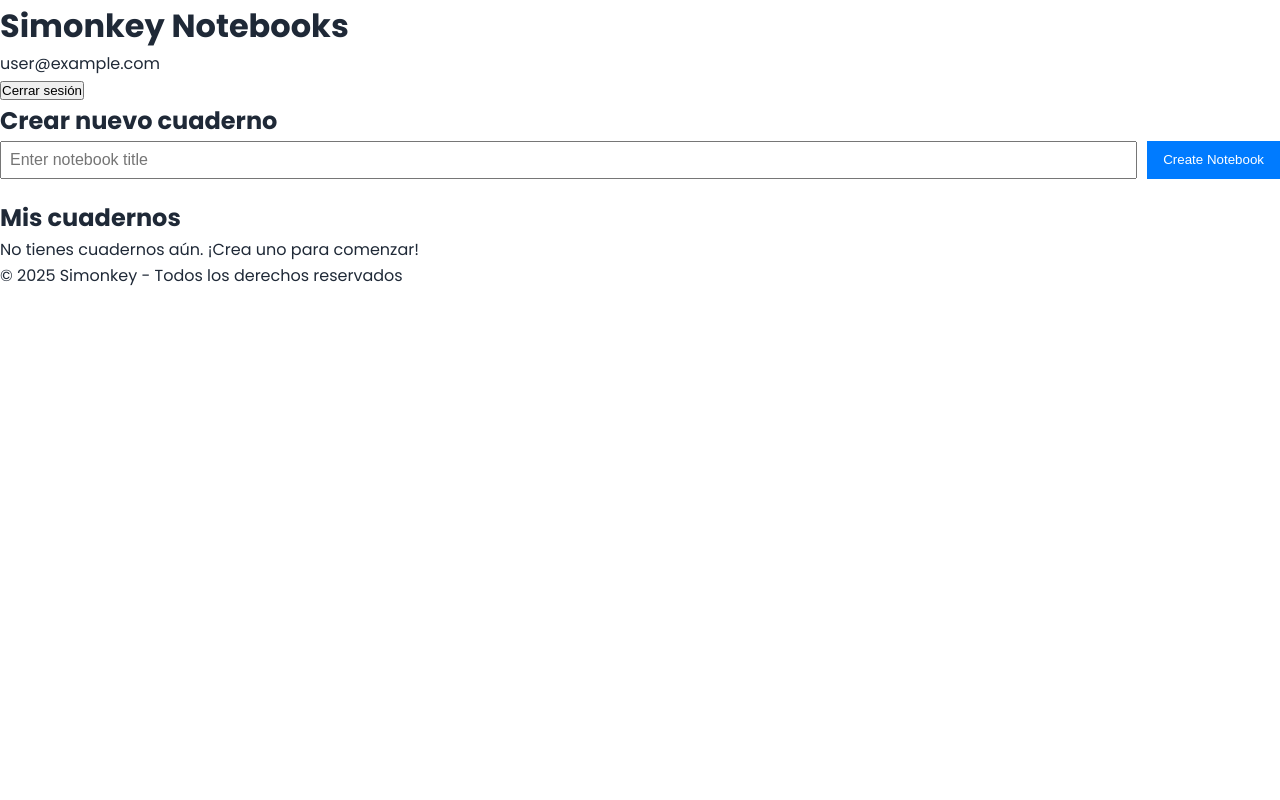
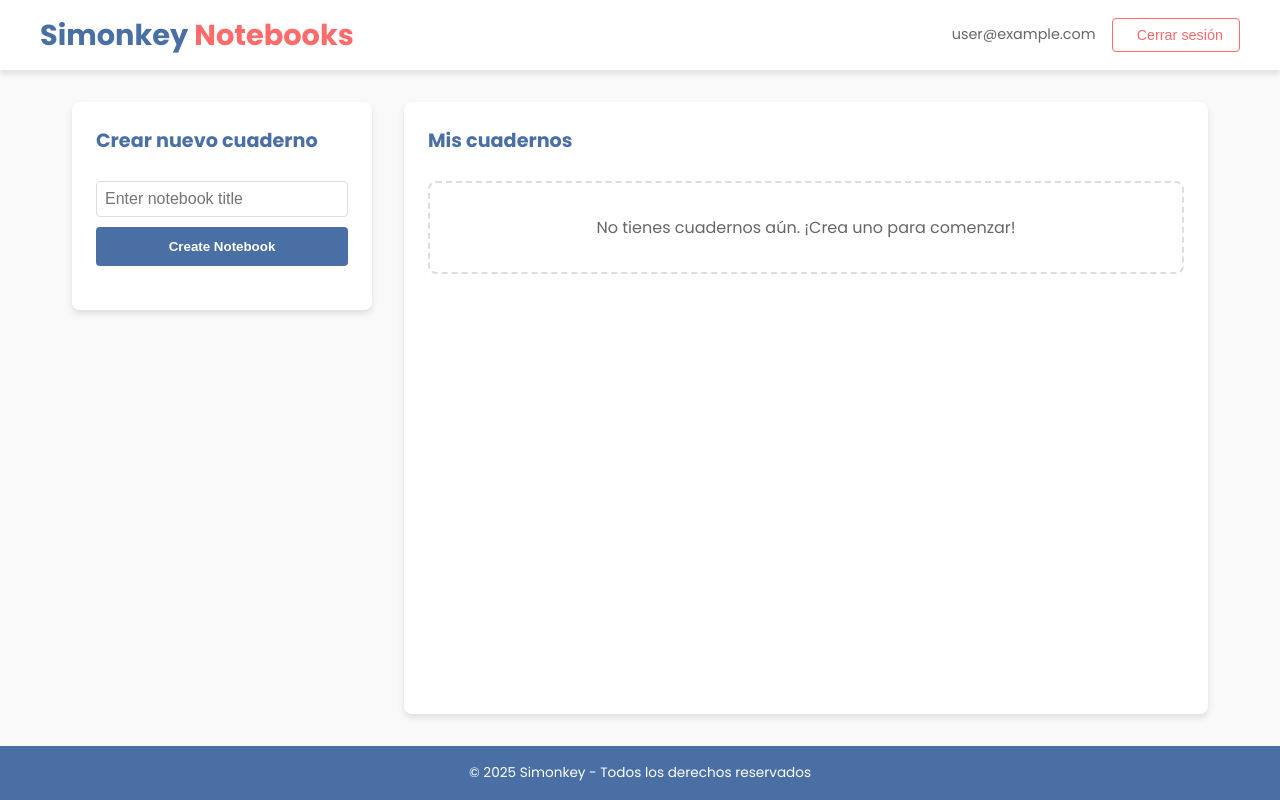
Before and after one commit to rubenelhore/simonkey-react, a React (Vite) app: page /notebooks in a window 1280 px wide. Built offline with nearby package versions, Linux system fonts and the light colour scheme; no server answers; the database is empty; sample sign-in values are in the browser's storage.

Commit message:
Se agrega el CSS de Notebooks

```diff
--- a/src/styles/Notebooks.css
+++ b/src/styles/Notebooks.css
@@ -0,0 +1,273 @@
+/* Notebooks.css - Estilos para la página de notebooks */
+
+/* Variables globales */
+:root {
+  --primary-color: #4a6fa5;
+  --accent-color: #ff6b6b;
+  --background-color: #f9f9f9;
+  --card-background: #ffffff;
+  --text-color: #333333;
+  --light-text: #666666;
+  --header-height: 70px;
+  --shadow: 0 4px 6px rgba(0, 0, 0, 0.1);
+  --transition: all 0.3s ease;
+}
+
+/* Contenedor principal */
+.notebooks-container {
+  min-height: 100vh;
+  background-color: var(--background-color);
+  color: var(--text-color);
+  display: flex;
+  flex-direction: column;
+  font-family: 'Poppins', -apple-system, BlinkMacSystemFont, 'Segoe UI', Roboto, Oxygen, Ubuntu, Cantarell, 'Open Sans', 'Helvetica Neue', sans-serif;
+}
+
+/* Header de la página */
+.notebooks-header {
+  background-color: var(--card-background);
+  box-shadow: var(--shadow);
+  padding: 0 2rem;
+  height: var(--header-height);
+  position: sticky;
+  top: 0;
+  z-index: 10;
+}
+
+.header-content {
+  max-width: 1200px;
+  margin: 0 auto;
+  display: flex;
+  justify-content: space-between;
+  align-items: center;
+  height: 100%;
+}
+
+.notebooks-header h1 {
+  font-weight: 700;
+  font-size: 1.8rem;
+  color: var(--primary-color);
+}
+
+.notebooks-header .accent {
+  color: var(--accent-color);
+}
+
+.user-section {
+  display: flex;
+  align-items: center;
+  gap: 1rem;
+}
+
+.user-email {
+  font-size: 0.9rem;
+  color: var(--light-text);
+}
+
+.logout-button {
+  background: none;
+  border: 1px solid var(--accent-color);
+  color: var(--accent-color);
+  padding: 0.5rem 1rem;
+  border-radius: 4px;
+  cursor: pointer;
+  font-size: 0.9rem;
+  transition: var(--transition);
+  display: flex;
+  align-items: center;
+  gap: 0.5rem;
+}
+
+.logout-button:hover {
+  background-color: var(--accent-color);
+  color: white;
+}
+
+/* Contenido principal */
+.notebooks-main {
+  flex: 1;
+  max-width: 1200px;
+  width: 100%;
+  margin: 2rem auto;
+  padding: 0 2rem;
+  display: grid;
+  grid-template-columns: 300px 1fr;
+  gap: 2rem;
+}
+
+@media (max-width: 768px) {
+  .notebooks-main {
+    grid-template-columns: 1fr;
+  }
+}
+
+/* Sección de creación */
+.create-section {
+  background-color: var(--card-background);
+  padding: 1.5rem;
+  border-radius: 8px;
+  box-shadow: var(--shadow);
+  height: fit-content;
+}
+
+.create-section h2 {
+  font-size: 1.2rem;
+  margin-bottom: 1.5rem;
+  color: var(--primary-color);
+}
+
+/* Sección de lista de cuadernos */
+.notebooks-list-section {
+  background-color: var(--card-background);
+  padding: 1.5rem;
+  border-radius: 8px;
+  box-shadow: var(--shadow);
+}
+
+.notebooks-list-section h2 {
+  font-size: 1.2rem;
+  margin-bottom: 1.5rem;
+  color: var(--primary-color);
+}
+
+/* Estado vacío */
+.empty-state {
+  padding: 2rem;
+  text-align: center;
+  color: var(--light-text);
+  border: 2px dashed #ddd;
+  border-radius: 8px;
+}
+
+/* Footer */
+.notebooks-footer {
+  background-color: var(--primary-color);
+  color: white;
+  padding: 1rem;
+  text-align: center;
+  font-size: 0.85rem;
+}
+
+/* Componente de loading */
+.loading-container {
+  display: flex;
+  flex-direction: column;
+  align-items: center;
+  justify-content: center;
+  height: 100vh;
+  gap: 1rem;
+}
+
+.spinner {
+  width: 40px;
+  height: 40px;
+  border: 4px solid #f3f3f3;
+  border-top: 4px solid var(--primary-color);
+  border-radius: 50%;
+  animation: spin 1s linear infinite;
+}
+
+@keyframes spin {
+  0% { transform: rotate(0deg); }
+  100% { transform: rotate(360deg); }
+}
+
+/* Mejoras para los componentes NotebookList y NotebookForm */
+/* Estos estilos ajustarán la presentación de los componentes existentes */
+
+/* Para el formulario de creación de notebooks */
+form {
+  display: flex;
+  flex-direction: column;
+  gap: 0.75rem;
+}
+
+input, textarea {
+  padding: 0.75rem;
+  border: 1px solid #ddd;
+  border-radius: 4px;
+  font-size: 0.9rem;
+  width: 100%;
+}
+
+button[type="submit"] {
+  background-color: var(--primary-color);
+  color: white;
+  border: none;
+  padding: 0.75rem;
+  border-radius: 4px;
+  cursor: pointer;
+  font-weight: 600;
+  transition: var(--transition);
+}
+
+button[type="submit"]:hover {
+  background-color: #3a5a8c;
+}
+
+/* Para la lista de notebooks */
+.notebook-grid {
+  display: grid;
+  grid-template-columns: repeat(auto-fill, minmax(240px, 1fr));
+  gap: 1.5rem;
+}
+
+.notebook-card {
+  background-color: var(--card-background);
+  border-radius: 8px;
+  overflow: hidden;
+  transition: var(--transition);
+  box-shadow: 0 2px 5px rgba(0,0,0,0.1);
+  display: flex;
+  flex-direction: column;
+  border: 1px solid #eee;
+}
+
+.notebook-card:hover {
+  transform: translateY(-5px);
+  box-shadow: 0 10px 20px rgba(0,0,0,0.1);
+}
+
+.notebook-card-content {
+  padding: 1rem;
+  flex: 1;
+}
+
+.notebook-card h3 {
+  font-size: 1.1rem;
+  margin-bottom: 0.5rem;
+  color: var(--primary-color);
+}
+
+.notebook-card p {
+  font-size: 0.9rem;
+  color: var(--light-text);
+  margin-bottom: 1rem;
+}
+
+.notebook-card-actions {
+  display: flex;
+  justify-content: space-between;
+  padding: 0.75rem 1rem;
+  background-color: #f8f8f8;
+}
+
+.notebook-card-actions button {
+  padding: 0.5rem;
+  border: none;
+  background: none;
+  cursor: pointer;
+  transition: var(--transition);
+}
+
+.action-view {
+  color: var(--primary-color);
+}
+
+.action-delete {
+  color: var(--accent-color);
+}
+
+.notebook-card-actions button:hover {
+  transform: scale(1.2);
+}
```
